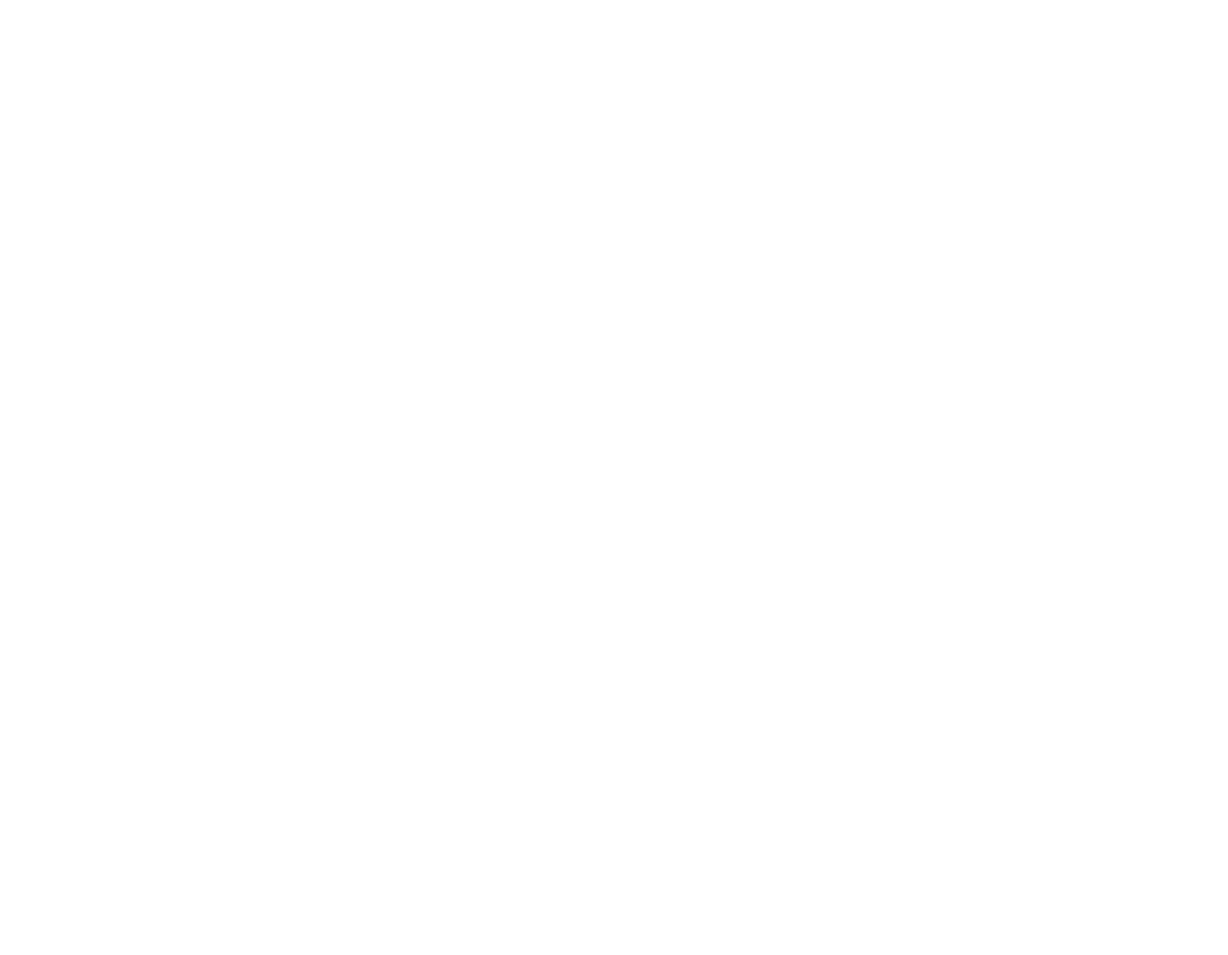
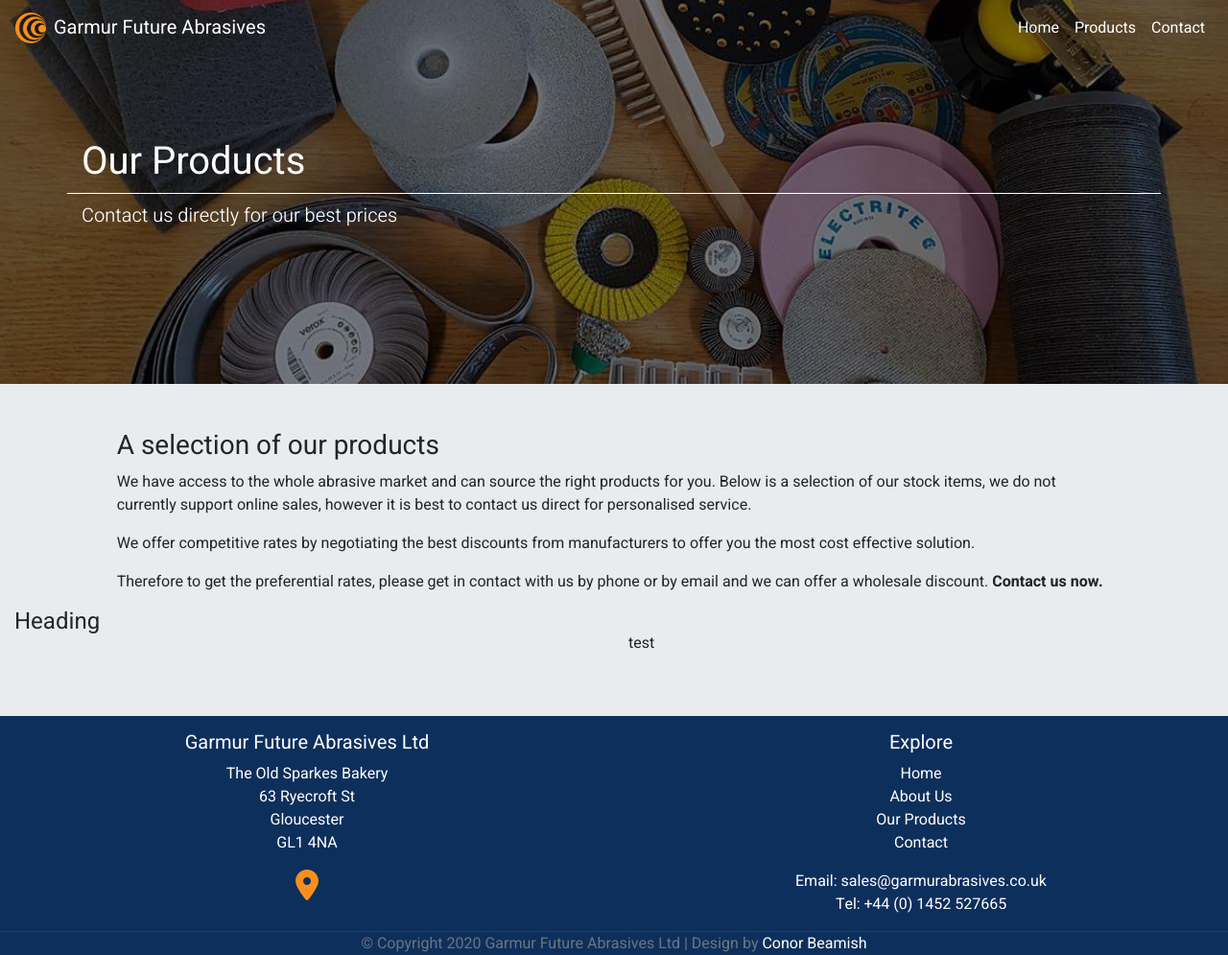
Before and after one commit to Conorbeamish/garmur-abrasives-v2, a plain HTML site: page products.html in a window 1280 px wide. Shown: the whole page at 96% size. Before the commit the page ends 800 px from the top, so only its background shows below. Drawn offline with nearby package versions, Linux system fonts and the light colour scheme.

Commit message:
Upload images

```diff
--- a/main.css
+++ b/main.css
@@ -78,6 +78,10 @@ nav {
     transition: background-color 200ms linear;
 }
 
+.image-divider{
+    width: 100%;
+}
+
 .bg-white{
     background-color: white;
 }
@@ -122,6 +126,15 @@ nav {
     color: white;
 }
 
+.products{
+    min-height: 50vh;
+    background: linear-gradient( rgba(0, 0, 0, 0.5), rgba(0, 0, 0, 0.5) ),  url(./images/products.jpg);
+    background-repeat: no-repeat;
+    background-size: cover;
+    background-position: center;
+    color: white;
+}
+
 
 footer{
     background-color: #0d2f5c;
--- a/main.js
+++ b/main.js
@@ -16,6 +16,9 @@ $( document ).ready(function() {
           $(".navbar-toggler").click();
       }
     });
+
+    //Dynamic Copyright Date
+    $("#year").text(new Date().getFullYear());
 
     // //Elements appear on scroll
     // $(window).scroll(function(){
--- a/products.html
+++ b/products.html
@@ -0,0 +1,139 @@
+<!DOCTYPE html>
+<!--[if lt IE 7]>      <html class="no-js lt-ie9 lt-ie8 lt-ie7"> <![endif]-->
+<!--[if IE 7]>         <html class="no-js lt-ie9 lt-ie8"> <![endif]-->
+<!--[if IE 8]>         <html class="no-js lt-ie9"> <![endif]-->
+<!--[if gt IE 8]><!--> <html class="no-js"> <!--<![endif]-->
+  <head>
+      <meta charset="utf-8">
+      <meta http-equiv="X-UA-Compatible" content="IE=edge">
+
+      <title>Garmur Future Abrasives</title>
+
+      <meta name="description" content="">
+      <meta name="viewport" content="width=device-width, initial-scale=1">
+
+      <link href="https://fonts.googleapis.com/css2?family=Heebo:wght@100;300;400;700&display=swap" rel="stylesheet">
+      <link rel="stylesheet" href="https://maxcdn.bootstrapcdn.com/bootstrap/4.0.0/css/bootstrap.min.css" integrity="sha384-Gn5384xqQ1aoWXA+058RXPxPg6fy4IWvTNh0E263XmFcJlSAwiGgFAW/dAiS6JXm" crossorigin="anonymous">
+      <link rel="stylesheet" href="main.css">
+      <link rel="icon" type="image/png" href="./images/favicon.png">
+  </head>
+  <body>
+      <!--[if lt IE 7]>
+          <p class="browsehappy">You are using an <strong>outdated</strong> browser. Please upgrade your browser  to improve your experience.</p>
+      <![endif]-->
+
+    <!--Navbar-->
+    <nav class="navbar navbar-expand-lg navbar-dark fixed-top">
+        <a class="navbar-brand" href="index.html">
+            <div class="d-flex flex-row align-items-center">
+                <img src="images/garmur-logo.png" class="nav-logo" alt="Garmur Logo">
+                <div class="pl-2">Garmur Future Abrasives</div>
+            </div>
+        </a>
+        <button class="navbar-toggler nav-btn" type="button" data-toggle="collapse" data-target="#navbarNavAltMarkup" aria-controls="navbarNavAltMarkup" aria-expanded="false" aria-label="Toggle navigation">
+          <span class="navbar-toggler-icon"></span>
+        </button>
+        <div class="collapse navbar-collapse" id="navbarNavAltMarkup">
+          <div class="navbar-nav ml-auto">
+            <a class="nav-item nav-link" href="index.html">Home </a>
+            <a class="nav-item nav-link" href="products.html">Products</a>
+            <a class="nav-item nav-link" href="contact.html">Contact</a>
+          </div>
+        </div>
+    </nav>
+    <!--End-Navbar-->
+
+    <!--Landing-->
+    <section class="products d-flex align-items-center">
+      <div class="container mx-auto">
+        <div class="row border-bottom border-white pb-2">
+            <div class="col-12 ">
+                <h1 class="m-0">Our Products</h1>
+            </div>
+        </div>
+        <div class="row pt-2">
+            <div class="col-12">
+                <p class="lead">Contact us directly for our best prices</p>
+            </div>
+        </div>
+  </section>
+  <!--End-Landing-->
+
+  <section>
+      <div class="container-fluid my-5">
+          <div class="row justify-content-center">
+              <div class="col-10">
+                <h3>A selection of our products</h3>
+                <p>We have access to the whole abrasive market and can source the right products for you. Below is a selection of our stock items, we do not currently support online sales, however it is best to contact us direct for personalised service.</p>
+                <p>We offer competitive rates by negotiating the best discounts from manufacturers to offer you the most cost effective solution.</p>
+                <p>Therefore to get the preferential rates, please get in contact with us by phone or by email and we can offer a wholesale discount. <a href="contact.html"><strong>Contact us now.</strong></a></p>
+              </div>
+          </div>
+          <div class="row justify-content-center">
+              <div class="col-sm-6">
+                <h4>Heading</h4>
+                <p></p>
+              </div>
+              <div class="col-sm-6">
+                <img src="" alt="">
+                <p>test</p>
+              </div>
+              <hr>
+          </div>
+      </div>
+  </section>
+
+    <!---footer-->
+    <footer class="page-footer pt-3">
+      <div class="container-fluid">
+          <div class="row ">
+              <div class="col-12 col-sm-6 text-center pb-3">
+                  <h5>Garmur Future Abrasives Ltd</h5>
+                  <p>
+                      The Old Sparkes Bakery<br>
+                      63 Ryecroft St<br>
+                      Gloucester<br>
+                      GL1 4NA
+                  </p>
+                  <a href="https://goo.gl/maps/6R8dJwvuU3kQDf3W9" target="_blank" rel="noopener" rel="noreferrer">
+                      <i class="fas fa-2x fa-map-marker-alt brand-color-link"></i>
+                  </a>
+              </div>
+              <div class="col-12 col-sm-6 text-center pb-3">
+                  <h5>
+                      Explore
+                  </h5>
+                  <ul class="list-unstyled">
+                      <li>
+                          <a href="#" class="white-link">Home</a>
+                      </li>
+                      <li>
+                          <a href="#about" class="white-link">About Us</a>
+                      </li>
+                      <li>
+                          <a href="products.html" class= "white-link">Our Products</a>
+                      </li>
+                      <li>
+                          <a href="contact.html" class="white-link">Contact</a>
+                      </li>
+                  </ul>
+                  <a href="mailto:sales@garmurabrasives.co.uk" class="white-link">Email: sales@garmurabrasives.co.uk</a></br>
+                  <a href="tel:+44(0)1452527665" class="white-link">Tel: +44 (0) 1452 527665</a>
+              </div>
+
+          </div>
+          <div class="row text-muted text-center">
+              <div class="col-12 border-top border-dark">
+                  © Copyright <span id="year"></span> Garmur Future Abrasives Ltd | Design by <a class="white-link" href="https://www.conorbeamish.com/"  target="_blank" rel="noopener" rel="noreferrer">Conor Beamish</a>
+              </div>
+          </div>
+      </div>
+    </footer>
+
+  <script src="https://code.jquery.com/jquery-3.5.1.min.js" integrity="sha256-9/aliU8dGd2tb6OSsuzixeV4y/faTqgFtohetphbbj0=" crossorigin="anonymous"></script>
+  <script src="https://cdnjs.cloudflare.com/ajax/libs/popper.js/1.12.9/umd/popper.min.js" integrity="sha384-ApNbgh9B+Y1QKtv3Rn7W3mgPxhU9K/ScQsAP7hUibX39j7fakFPskvXusvfa0b4Q" crossorigin="anonymous"></script>
+  <script src="https://maxcdn.bootstrapcdn.com/bootstrap/4.0.0/js/bootstrap.min.js" integrity="sha384-JZR6Spejh4U02d8jOt6vLEHfe/JQGiRRSQQxSfFWpi1MquVdAyjUar5+76PVCmYl" crossorigin="anonymous"></script>
+  <script src="https://kit.fontawesome.com/b492ed64c0.js" crossorigin="anonymous"></script>
+  <script src="main.js" async defer></script>
+</body>
+</html>
```
Also changed, not shown: contact.html (+2 -2 lines), index.html (+11 -5 lines), images/carpentry.jpg (added), images/grinding.jpg (added), images/products.jpg (added), images/sanding.jpg (added).
